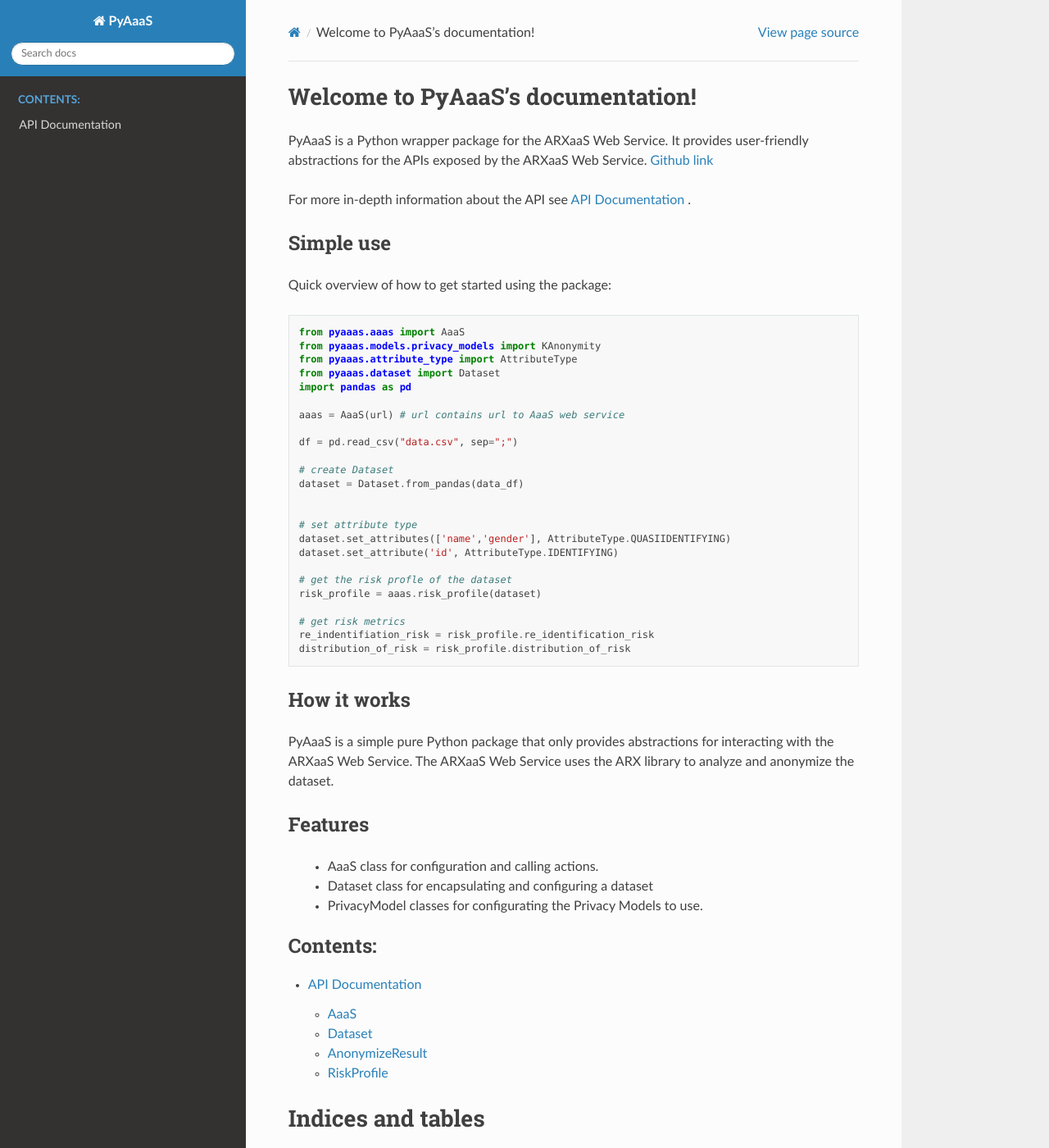
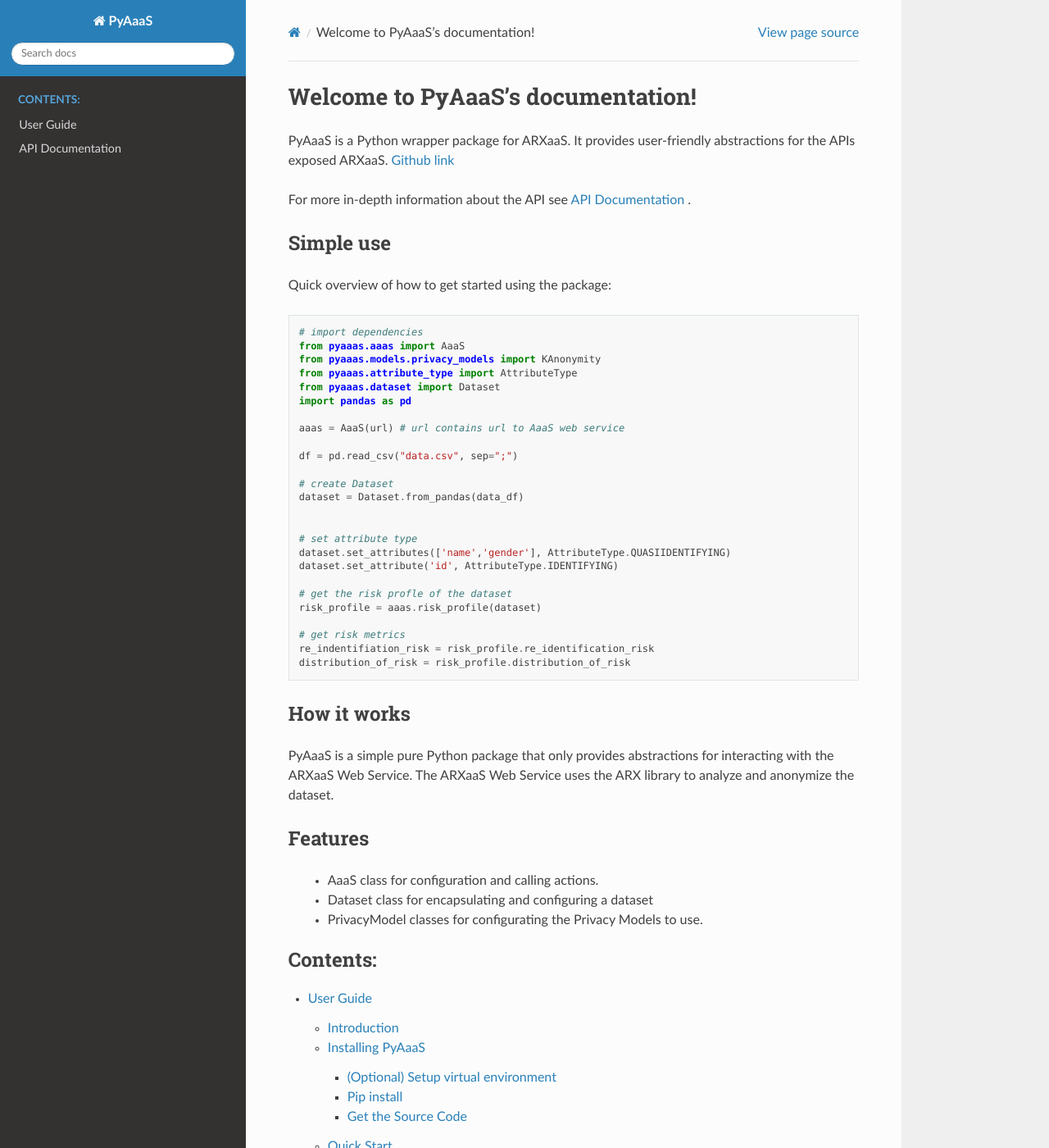
Before and after one commit to navikt/pyarxaas, a Sphinx documentation site: the page built from docs/index.rst, in a window 1280 px wide and 1400 px high. Shown: the whole window at 82% size. Built offline with Sphinx 7.4.7 and the Read the Docs theme 2.0.0, drawn with Linux system fonts in a browser that asks for light colours; formulas are drawn with MathJax 3; some of the changed text lies outside the part shown.

Commit message:
Update docs with user guide

```diff
--- a/docs/api/anonymize_result.rst
+++ b/docs/api/anonymize_result.rst
@@ -5,7 +5,7 @@
 
 AnonymizeResult encapsulates the response from a ARXaaS anonymize call
 
-.. module:: pyaaas.anonymize_result
+.. module:: pyaaas.models.anonymize_result
 
 .. autoclass:: AnonymizeResult
     :members:
--- a/docs/api/api.rst
+++ b/docs/api/api.rst
@@ -9,3 +9,4 @@
     dataset
     anonymize_result
     risk_profile
+    attribute_type
--- a/docs/api/dataset.rst
+++ b/docs/api/dataset.rst
@@ -5,7 +5,7 @@
 
 Dataset encapsulates a dataset in to be analyzed or anonymized using ARXaaS
 
-.. module:: pyaaas.dataset
+.. module:: pyaaas.models.dataset
 
 .. autoclass:: Dataset
     :members:
--- a/docs/api/risk_profile.rst
+++ b/docs/api/risk_profile.rst
@@ -5,7 +5,7 @@
 
 RiskProfile encapsulates the re-identification risks associated with a given Dataset
 
-.. module:: pyaaas.risk_profile
+.. module:: pyaaas.models.risk_profile
 
 .. autoclass:: RiskProfile
     :members:
--- a/docs/conf.py
+++ b/docs/conf.py
@@ -50,6 +50,7 @@
     'sphinx.ext.coverage',
     'sphinx.ext.imgmath',
     'sphinx.ext.viewcode',
+    'sphinx.ext.todo',
 ]
 
 # Add any paths that contain templates here, relative to this directory.
--- a/docs/index.rst
+++ b/docs/index.rst
@@ -6,8 +6,8 @@
 Welcome to PyAaaS's documentation!
 ==================================
 
-PyAaaS is a Python wrapper package for the ARXaaS Web Service.
-It provides user-friendly abstractions for the APIs exposed by the ARXaaS Web Service.
+PyAaaS is a Python wrapper package for ARXaaS.
+It provides user-friendly abstractions for the APIs exposed ARXaaS.
 `Github link <https://github.com/oslomet-arx-as-a-service/PyAaaS>`_
 
 For more in-depth information about the API see :ref:`api` .
@@ -17,6 +17,7 @@
 Quick overview of how to get started using the package::
 
 
+   # import dependencies
    from pyaaas.aaas import AaaS
    from pyaaas.models.privacy_models import KAnonymity
    from pyaaas.attribute_type import AttributeType
@@ -61,7 +62,9 @@
    :maxdepth: 3
    :caption: Contents:
 
+   user-guide/user-guide
    api/api
+
 
 
 
--- /dev/null
+++ b/docs/user-guide/installation.rst
@@ -0,0 +1,36 @@
+Installing PyAaaS
+==================================
+
+.. note:: PyAaas requires python 3.6 and up. `Python download <https://www.python.org/downloads/>`_
+
+PyAaaS is available on PyPI
+`PyPI link <https://pypi.org/project/PyAaaS/>`_
+
+
+
+(Optional) Setup virtual environment
+------------------------------------
+Mac/Linux
+
+.. code-block:: bash
+
+    mkdir pyaaas-project
+    cd pyaaas-project
+    python3 -m venv
+    source venv/bin/activate
+
+.. todo:: make setup for Windows
+
+Pip install
+-----------
+
+.. code-block:: bash
+
+    pip install pyaaas
+
+Get the Source Code
+-------------------
+
+.. code-block:: bash
+
+    git clone https://github.com/oslomet-arx-as-a-service/PyAaaS.git
--- /dev/null
+++ b/docs/user-guide/introduction.rst
@@ -0,0 +1,3 @@
+
+Introduction
+============
```
Also changed, not shown: docs/api/attribute_type.rst (added, +20 -0 lines), docs/user-guide/quick-start.rst (added, +53 -0 lines), docs/user-guide/user-guide.rst (added, +10 -0 lines).
